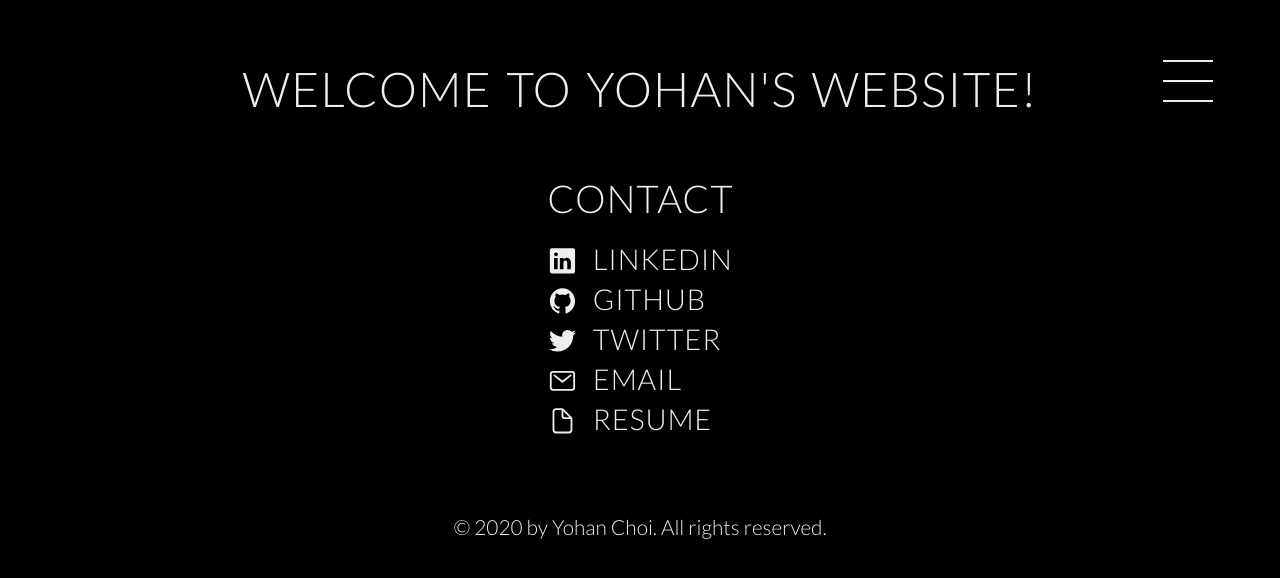
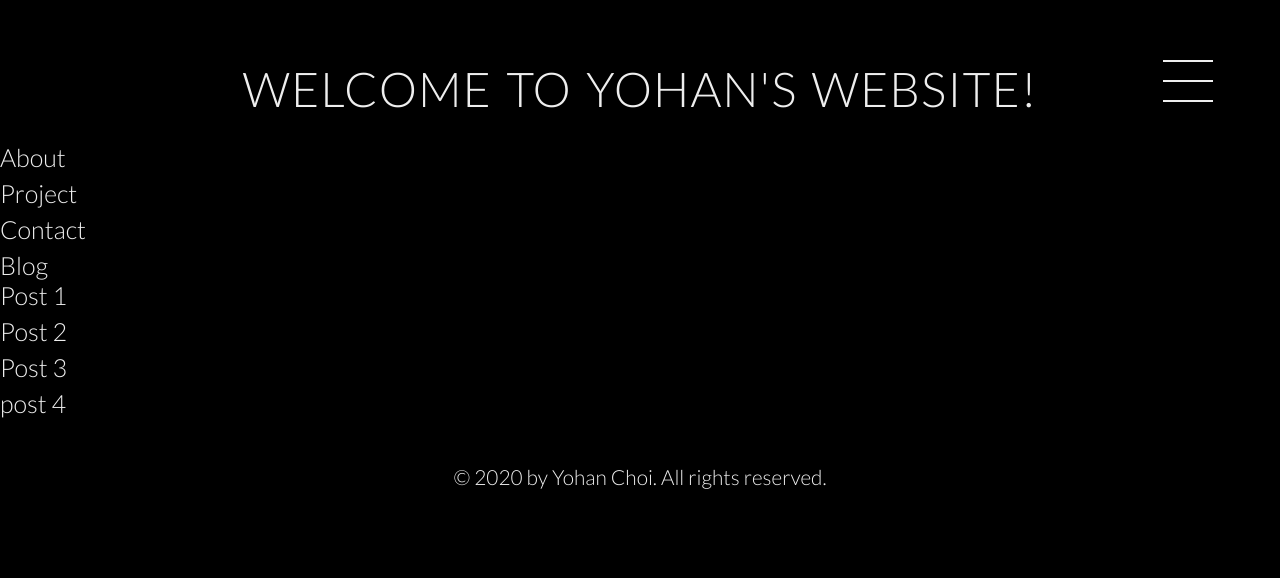
Before and after one commit to cyh0968/portfolio-website, a Next.js app: page / in a window 1280 px wide. Shown: the top 578 px of the page. Built offline with nearby package versions, Linux system fonts and the light colour scheme.

Commit message:
added dummy text on homepage

```diff
--- a/pages/index.jsx
+++ b/pages/index.jsx
@@ -1,52 +1,26 @@
 import utilStyles from '../styles/utils.module.scss';
 import { Layout } from '../components/layout';
-import { LinkedInIcon, GithubIcon, TwitterIcon, MailIcon, ResumeIcon } from '../components/ui-components';
 
 function Homepage() {
     return (
         <Layout>
-            <h1 className={utilStyles.heading2Xl}>Welcome to Yohan's website!</h1>
-
-            <section className="section" id="contact">
-                <div className="section__content">
-                    <h1 className={utilStyles.heading2Xl}>Contact</h1>
-                    <div className="icon__container">
+            <div>
+                <h1 className={utilStyles.heading2Xl}>Welcome to Yohan's website!</h1>
+                <ul>
+                    <li>About</li>
+                    <li>Project</li>
+                    <li>Contact</li>
+                    <li>
+                        Blog
                         <ul>
-                            <li>
-                                <a
-                                    href="https://www.linkedin.com/in/yohan-choi-dev/"
-                                    target="_blank"
-                                    className="contact-link"
-                                >
-                                    <LinkedInIcon name="logo-linkedin" className="contact-icon"></LinkedInIcon>Linkedin
-                                </a>
-                            </li>
-                            <li>
-                                <a href="https://github.com/yohan-choi-dev" target="_blank" className="contact-link">
-                                    <GithubIcon name="logo-github" className="contact-icon"></GithubIcon>GITHUB
-                                </a>
-                            </li>
-
-                            <li>
-                                <a href="https://twitter.com/remember2019" target="_blank" className="contact-link">
-                                    <TwitterIcon name="logo-twitter" className="contact-icon"></TwitterIcon>TWITTER
-                                </a>
-                            </li>
-                            <li>
-                                <a href="malito:yohan.choi.dev@gmail.com" target="_blank" className="contact-link">
-                                    <MailIcon name="mail-outline" className="contact-icon"></MailIcon>EMAIL
-                                </a>
-                            </li>
-
-                            <li>
-                                <a href="https://tinyurl.com/y4yncva7" target="_blank" className="contact-link">
-                                    <ResumeIcon name="document-outline" className="contact-icon"></ResumeIcon>RESUME
-                                </a>
-                            </li>
+                            <li>Post 1</li>
+                            <li>Post 2</li>
+                            <li>Post 3</li>
+                            <li>post 4</li>
                         </ul>
-                    </div>
-                </div>
-            </section>
+                    </li>
+                </ul>
+            </div>
         </Layout>
     );
 }
```
